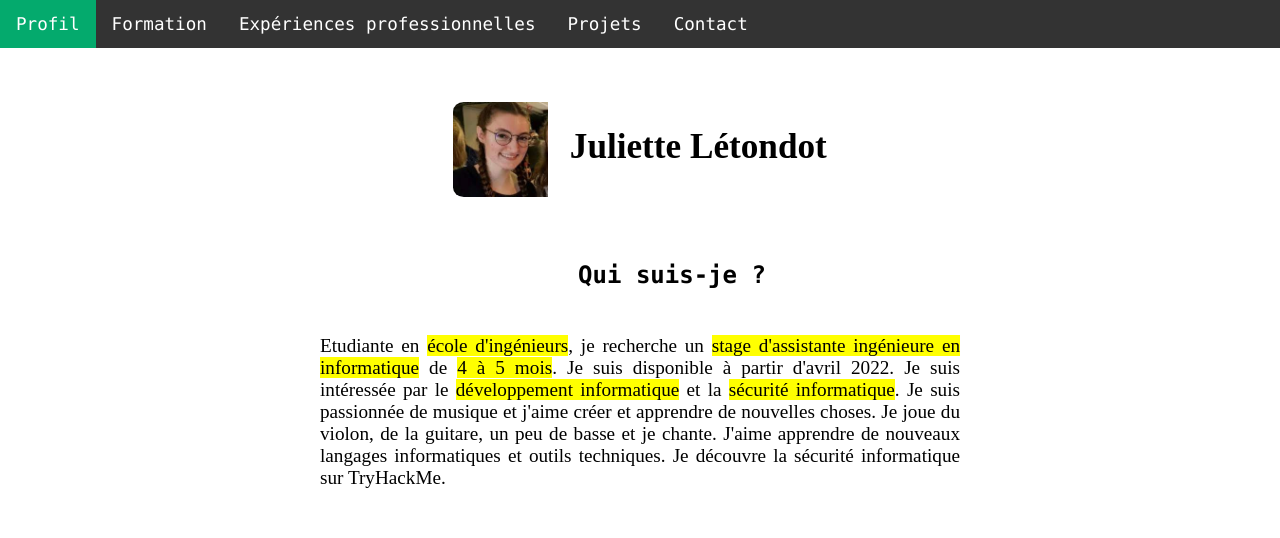
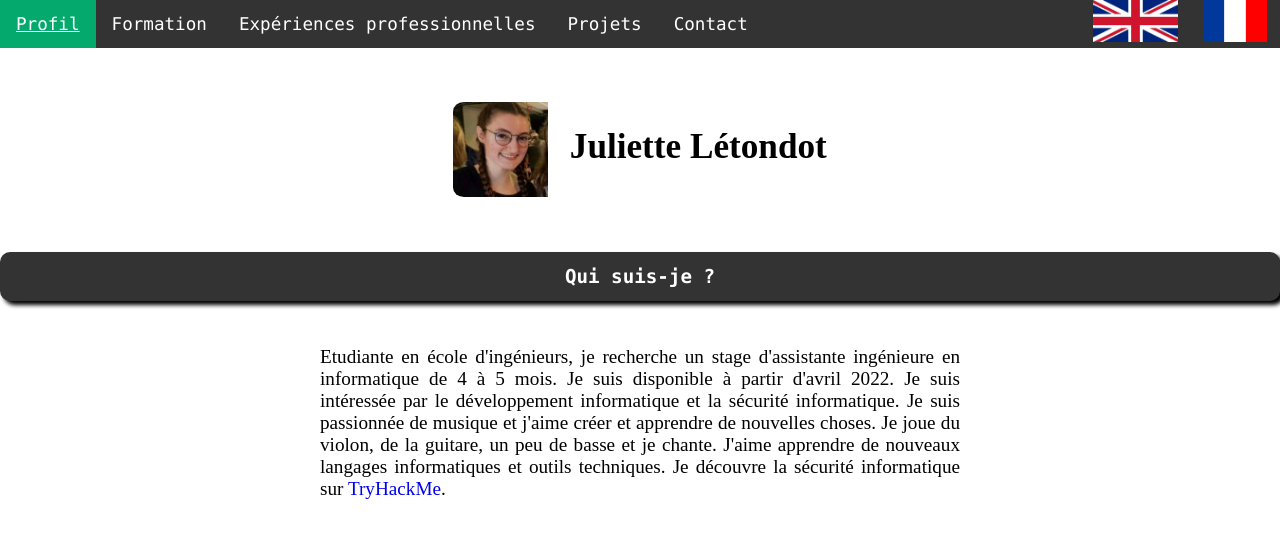
Before and after one commit to juwii/juwii.github.io, a plain HTML site: page index.html in a window 1280 px wide. Drawn offline with Linux system fonts and the light colour scheme.

Commit message:
CSS index.html : Encadré et drapeaux

```diff
--- a/index.css
+++ b/index.css
@@ -3,6 +3,21 @@ body {margin: 0px;}
 
 mark {
     font-style: normal;
+    text-decoration: none;
+    border: none;
+    background: none;
+}
+
+a {
+    font-style: normal;
+    text-decoration: none;
+    border: none;
+    background: none;
+}
+
+a:hover /* Apparence au survol des liens */
+{
+   text-decoration: underline;
 }
 
 .profil {
@@ -19,16 +34,20 @@ h1{
     margin-top: 8%;
     text-align: center;
     cursor: default;
+    padding-bottom: 2%;
 }
 
 h2{
     clear: both;
     cursor: default;
-    /*background-color: rgb(87, 106, 117);*/
-    font-size: 1.5em;
+    border: 3px rgb(51,51,51);
+    border-radius: 10px;
+    background-color: rgb(51, 51, 51);
+    box-shadow: 4px 4px 4px black;
+    color: white;
+    font-size: 1.2em;
     text-align: center;
-    padding-top: 40px;
-    margin-left: 5%;
+    padding: 1%;
     font-family: 'Lucida console', 'Courier New', 'Monaco', 'serif';
 }
 
@@ -77,3 +96,24 @@ li a:hover:not(.active) {
 .active {
     background-color: #04AA6D;
 }
+
+.fr {
+    float: right;
+    padding-right: 1%;
+    text-align: center;
+}
+
+.ang {
+    float: right;
+    padding-right: 2%;
+}
+
+.drapeau_fr {
+    width: 4em;
+    height: auto;
+}
+
+.drapeau_ang {
+    width: 5.3em;
+    height: auto;
+}
--- a/index.html
+++ b/index.html
@@ -11,19 +11,35 @@
 </head>
 
 <body>
+
+    <nav>
         <ul>
             <li><a class="active" href="index.html">Profil</a></li>
             <li><a href="formation.html">Formation</a></li>
             <li><a href="experiences_pro.html">Expériences professionnelles</a></li>
             <li><a href="projets.html">Projets</a></li>
             <li><a href="contact.html">Contact</a></li>
+            <div class="fr">
+                <a href="index.html">
+                    <img src="drapeau_fr.jpg" alt="Drapeau français" class="drapeau_fr" />
+                </a>
+            </div>
+            <div class="ang">
+                <a href="index_ang.html">
+                    <img src="drapeau_ang.jpg" alt="Drapeau anglais" class="drapeau_ang" />
+                </a>
+            </div>
+
         </ul>
+    </nav>
 
+    <section>
+        <div class="intro">
             <h1 id="ancre">
                 <img src="profil.jpg" alt="Photo de profil de Juliette Létondot" class="profil" />
                 Juliette Létondot
             </h1>
-
+        </div>
         <h2>Qui suis-je ?</h2>
 
         <p class="p1">Etudiante en <mark>école d'ingénieurs</mark>, je recherche un <mark>stage d'assistante
@@ -32,7 +48,8 @@
             Je suis passionnée de musique et j'aime créer et apprendre de nouvelles choses.
             Je joue du violon, de la guitare, un peu de basse et je chante.
             J'aime apprendre de nouveaux langages informatiques et outils techniques.
-        Je découvre la sécurité informatique sur TryHackMe.
+            Je découvre la sécurité informatique sur <a href="https://tryhackme.com/">TryHackMe</a>.
         </p>
+    </section>
 
 </body>
```
Also changed, not shown: drapeau_ang.jpg (added), drapeau_fr.jpg (added). Lines whose indentation alone changed are shown as unchanged.
